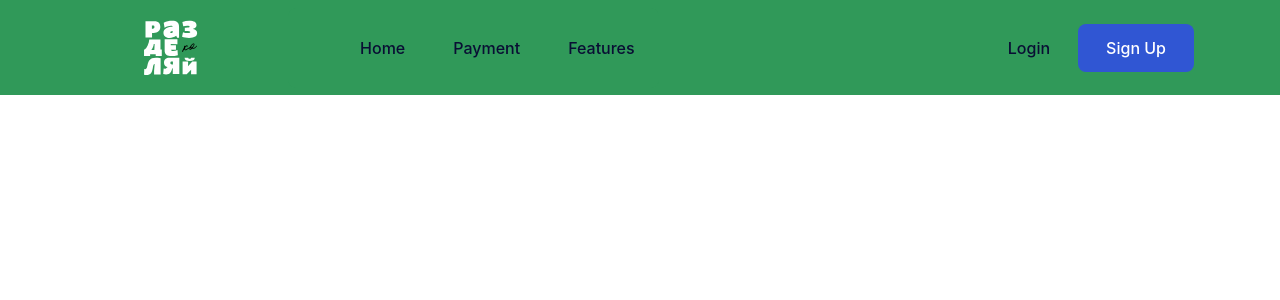
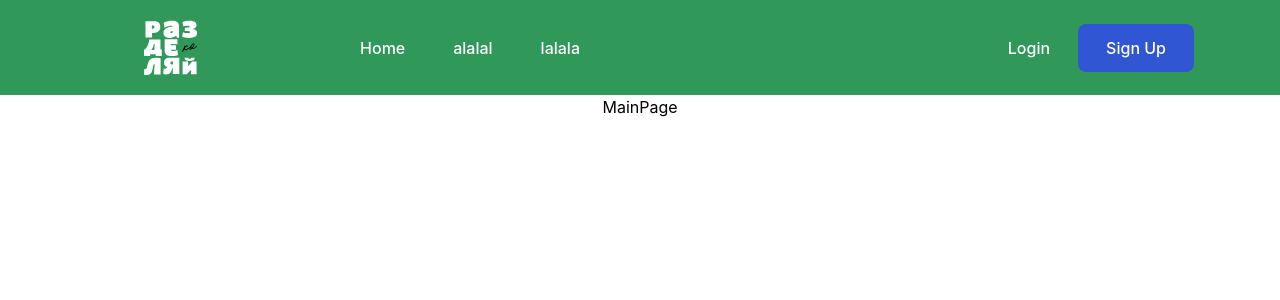
Before and after one commit to katerinaafadeeva/Razdelyaika, a React (Create React App) app in the folder frontend/: page / in a window 1280 px wide. Shown: the top 300 px of the page. Built offline with nearby package versions, Linux system fonts and the light colour scheme; what tailgrids would draw is missing.

Commit message:
navbar and navlinks added

```diff
--- a/frontend/src/App/App.tsx
+++ b/frontend/src/App/App.tsx
@@ -3,6 +3,9 @@ import { useDispatch } from 'react-redux';
 import { Route, Routes } from 'react-router-dom';
 import './App.css';
 import Navbar from '../features/navbar/Navbar';
+import MainPage from '../features/mainPage/MainPage';
+import SignIn from '../features/auth/SignIn';
+import SignUp from '../features/auth/SignUp';
 
 function App(): JSX.Element {
   const dispatch = useDispatch();
@@ -10,7 +13,11 @@ function App(): JSX.Element {
   return (
     <div className="App">
       <Routes>
-        <Route path="/" element={<Navbar />}></Route>
+        <Route path="/" element={<Navbar />}>
+          <Route index element={<MainPage />} />
+          <Route path="/signin" element={<SignIn />} />
+          <Route path="/signup" element={<SignUp />} />
+        </Route>
       </Routes>
     </div>
   );
--- /dev/null
+++ b/frontend/src/features/mainPage/MainPage.tsx
@@ -0,0 +1,7 @@
+import React from 'react';
+
+function MainPage(): JSX.Element {
+  return <div>MainPage</div>;
+}
+
+export default MainPage;
--- a/frontend/src/features/navbar/Navbar.tsx
+++ b/frontend/src/features/navbar/Navbar.tsx
@@ -1,8 +1,10 @@
 import React from 'react';
 import './styles/navbar.css';
+import { NavLink, Outlet } from 'react-router-dom';
 
 function Navbar(): JSX.Element {
   return (
+    <>
       <header
         x-data="
         {
@@ -14,7 +16,7 @@ function Navbar(): JSX.Element {
         <div className="container mx-auto">
           <div className="relative -mx-4 flex items-center justify-between">
             <div className="w-60 max-w-full px-4">
-            <a href="javascript:void(0)" className="block w-full py-5">
+              <NavLink to="/" className="block w-full py-5">
                 <svg
                   xmlns="http://www.w3.org/2000/svg"
                   width="55"
@@ -60,7 +62,7 @@ function Navbar(): JSX.Element {
                     fill="black"
                   ></path>{' '}
                 </svg>
-            </a>
+              </NavLink>
             </div>
             <div className="flex w-full items-center justify-between px-4">
               <div>
@@ -68,6 +70,8 @@ function Navbar(): JSX.Element {
                   //  @click="navbarOpen = !navbarOpen"
                   //  :className="navbarOpen && 'navbarTogglerActive' "
                   //  id="navbarToggler"
+
+                  // адаптив выпадающая панель меню
                   className="ring-primary absolute right-4 top-1/2 block -translate-y-1/2 rounded-lg px-3 py-[6px] focus:ring-2 lg:hidden"
                 >
                   <span className="bg-body-color relative my-[6px] block h-[2px] w-[30px]"></span>
@@ -80,50 +84,52 @@ function Navbar(): JSX.Element {
                 >
                   <ul className="block lg:flex">
                     <li>
-                    <a
-                      href="javascript:void(0)"
-                      className="text-dark hover:text-primary flex py-2 text-base font-medium lg:ml-12 lg:inline-flex"
+                      <NavLink
+                        to="/"
+                        className="text-dark hover:text-primary flex py-2 text-base font-medium lg:ml-12 lg:inline-flex navitem"
                       >
                         Home
-                    </a>
+                      </NavLink>
                     </li>
                     <li>
-                    <a
-                      href="javascript:void(0)"
-                      className="text-dark hover:text-primary flex py-2 text-base font-medium lg:ml-12 lg:inline-flex"
+                      <NavLink
+                        to="javascript:void(0)"
+                        className="text-dark hover:text-primary flex py-2 text-base font-medium lg:ml-12 lg:inline-flex navitem"
                       >
-                      Payment
-                    </a>
+                        alalal
+                      </NavLink>
                     </li>
                     <li>
-                    <a
-                      href="javascript:void(0)"
-                      className="text-dark hover:text-primary flex py-2 text-base font-medium lg:ml-12 lg:inline-flex"
+                      <NavLink
+                        to="javascript:void(0)"
+                        className="text-dark hover:text-primary flex py-2 text-base font-medium lg:ml-12 lg:inline-flex navitem"
                       >
-                      Features
-                    </a>
+                        lalala
+                      </NavLink>
                     </li>
                   </ul>
                 </nav>
               </div>
               <div className="hidden justify-end pr-16 sm:flex lg:pr-0">
-              <a
-                href="javascript:void(0)"
-                className="text-dark hover:text-primary py-3 px-7 text-base font-medium"
+                <NavLink
+                  to="/signin"
+                  className="text-dark hover:text-primary py-3 px-7 text-base font-medium navitem"
                 >
                   Login
-              </a>
-              <a
-                href="javascript:void(0)"
-                className="bg-primary rounded-lg py-3 px-7 text-base font-medium text-white hover:bg-opacity-90"
+                </NavLink>
+                <NavLink
+                  to="/signup"
+                  className="bg-primary rounded-lg py-3 px-7 text-base font-medium text-white hover:bg-opacity-90 navitem"
                 >
                   Sign Up
-              </a>
+                </NavLink>
               </div>
             </div>
           </div>
         </div>
       </header>
+      <Outlet />
+    </>
   );
 }
 
--- a/frontend/src/features/navbar/styles/navbar.css
+++ b/frontend/src/features/navbar/styles/navbar.css
@@ -4,3 +4,7 @@
 #navbarCollapse {
   background-color: #309959;
 }
+
+.navitem {
+  color: white;
+}
```
Lines whose indentation alone changed are shown as unchanged.
